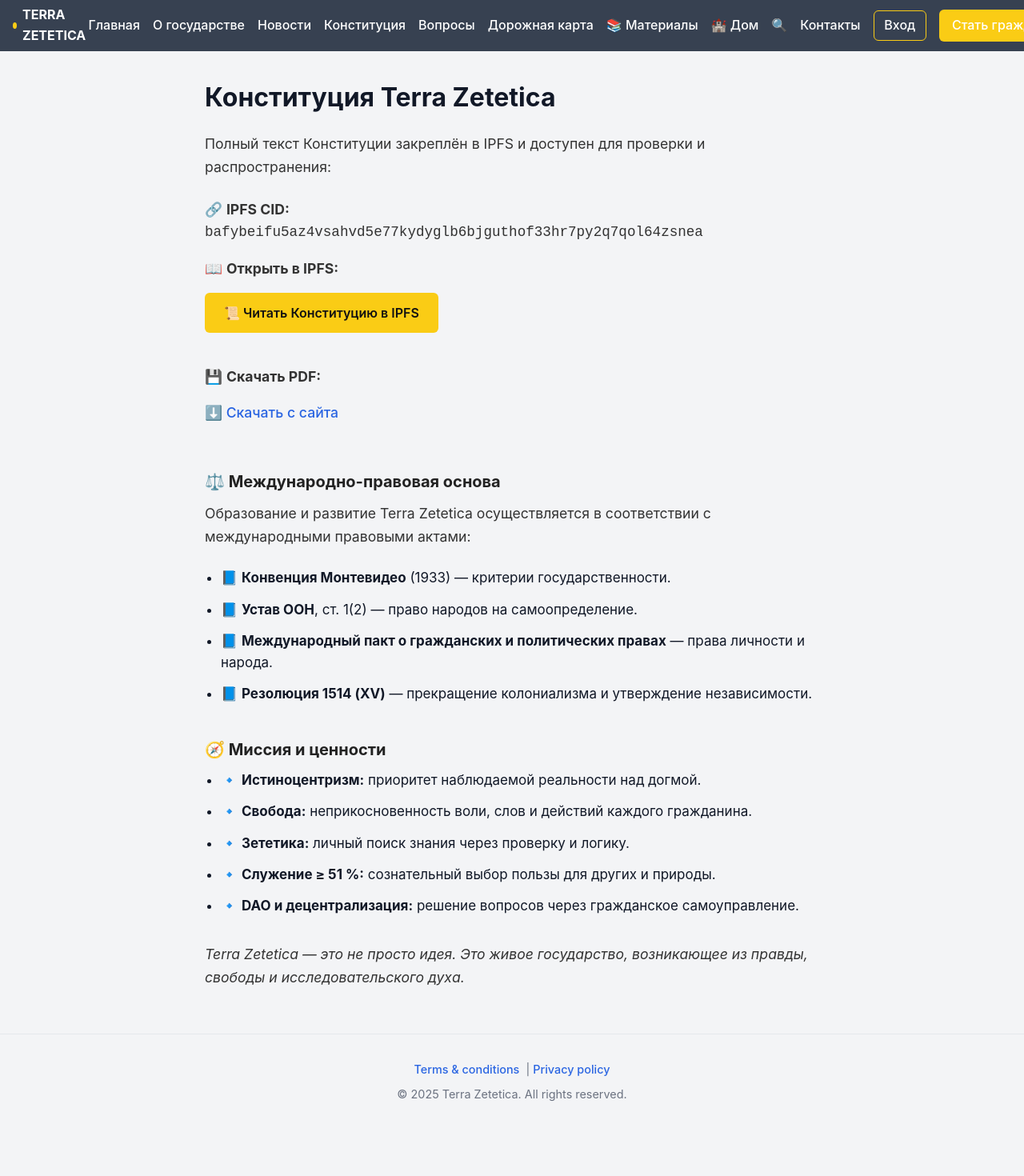
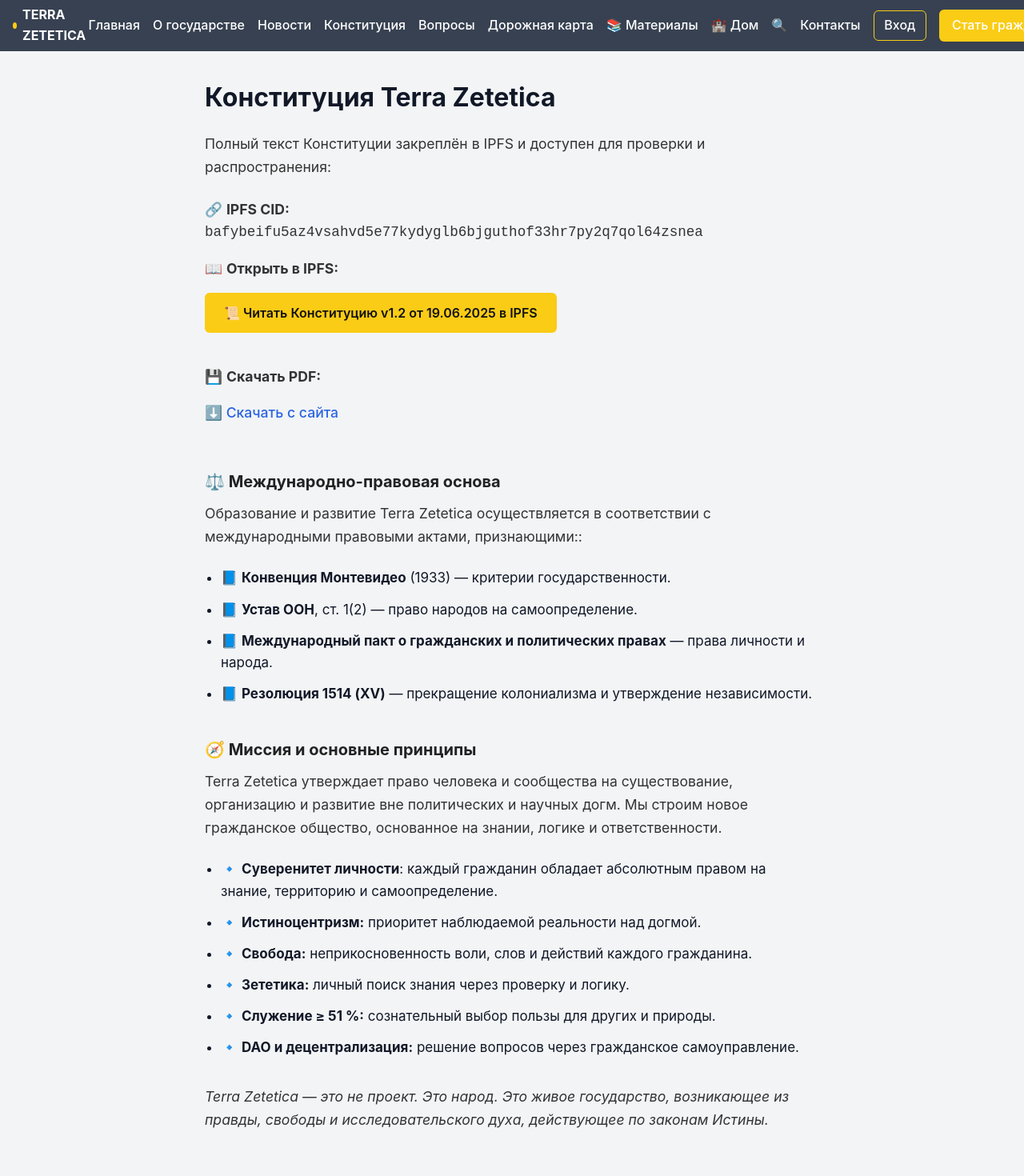
Before and after one commit to kardinalmarkov/terra-zetetica, a Next.js app: page /constitution2 in a window 1280 px wide. Shown: the top 1470 px of the page at 80% size. Before the commit the page ends 1411 px from the top, so only its background shows below. Built offline with nearby package versions, Linux system fonts and the light colour scheme.

Commit message:
Update constitution2.js

```diff
--- a/pages/constitution2.js
+++ b/pages/constitution2.js
@@ -27,14 +27,14 @@ export default function Constitution() {
             rel="noopener noreferrer"
             style={{ display: 'inline-block', margin: '1rem 0' }}
           >
-            📜 Читать Конституцию в IPFS
+            📜 Читать Конституцию v1.2 от 19.06.2025 в IPFS
           </a>
         </p>
 
         <p>
           💾 <strong>Скачать PDF:</strong><br />
           <a
-            href="/public/constitution-terra-zetetica-1-2.pdf"
+            href="/constitution-terra-zetetica-1-2.pdf"
             target="_blank"
             rel="noopener noreferrer"
             style={{ display: 'inline-block', margin: '1rem 0' }}
@@ -45,7 +45,7 @@ export default function Constitution() {
 
         <h2 style={{ marginTop: '2.5rem' }}>⚖️ Международно-правовая основа</h2>
         <p>
-          Образование и развитие Terra Zetetica осуществляется в соответствии с международными правовыми актами:
+          Образование и развитие Terra Zetetica осуществляется в соответствии с международными правовыми актами, признающими::
         </p>
         <ul style={{ lineHeight: '1.6' }}>
           <li>📘 <strong>Конвенция Монтевидео</strong> (1933) — критерии государственности.</li>
@@ -54,8 +54,13 @@ export default function Constitution() {
           <li>📘 <strong>Резолюция 1514 (XV)</strong> — прекращение колониализма и утверждение независимости.</li>
         </ul>
 
-        <h2 style={{ marginTop: '2.5rem' }}>🧭 Миссия и ценности</h2>
+        <h2 style={{ marginTop: '2.5rem' }}>🧭 Миссия и основные принципы</h2>
+        <p>
+          Terra Zetetica утверждает право человека и сообщества на существование, организацию и развитие вне политических и научных догм.
+          Мы строим новое гражданское общество, основанное на знании, логике и ответственности.
+        </p>
         <ul style={{ lineHeight: '1.6' }}>
+          <li>🔹 <strong>Суверенитет личности</strong>: каждый гражданин обладает абсолютным правом на знание, территорию и самоопределение.</li>
           <li>🔹 <strong>Истиноцентризм:</strong> приоритет наблюдаемой реальности над догмой.</li>
           <li>🔹 <strong>Свобода:</strong> неприкосновенность воли, слов и действий каждого гражданина.</li>
           <li>🔹 <strong>Зететика:</strong> личный поиск знания через проверку и логику.</li>
@@ -64,7 +69,7 @@ export default function Constitution() {
         </ul>
 
         <p style={{ marginTop: '2rem', fontStyle: 'italic' }}>
-          Terra Zetetica — это не просто идея. Это живое государство, возникающее из правды, свободы и исследовательского духа.
+          Terra Zetetica — это не проект. Это народ. Это живое государство, возникающее из правды, свободы и исследовательского духа, действующее по законам Истины.
         </p>
       </main>
     </>
```
